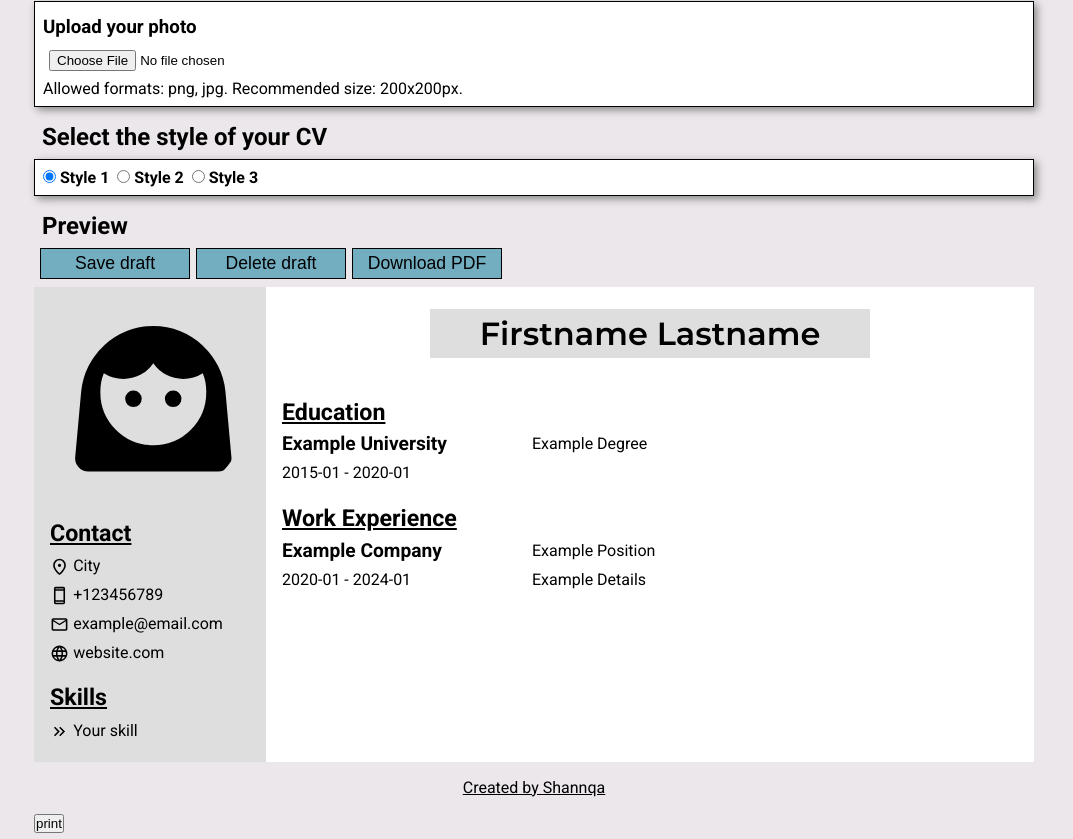
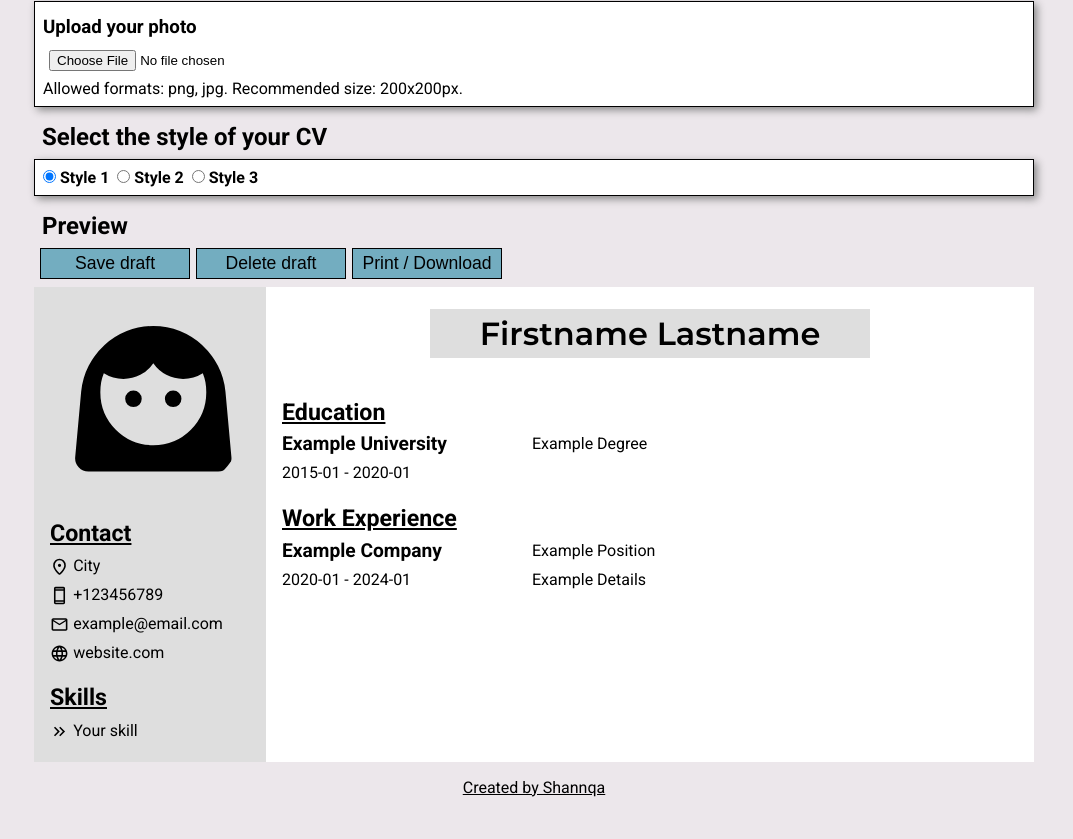
Before and after one commit to Shannqa/cv-app, a React (Vite) app: page / in a window 1280 px wide. Shown: the part 1169-2008 px from the top of the page, without its empty margins (106-1179 px from the left). After the commit the page ends 1982 px from the top, so only its background shows below. Built offline with nearby package versions, Linux system fonts and the light colour scheme.

Commit message:
Add print button

```diff
--- a/src/components/App.jsx
+++ b/src/components/App.jsx
@@ -34,9 +34,8 @@ function App() {
       <Skills data={skillsData} setter={setSkillsData} />
       <UploadImage data={imageData} setter={setImageData} />
       <Customization style={style} setter={setStyle}/>
-      <FinishedCV ref={componentRef} personal={personalData} education={educationData} experience={experienceData} skills={skillsData} style={styleData} image={imageData}/>
+      <FinishedCV ref={componentRef} print={handlePrint} personal={personalData} education={educationData} experience={experienceData} skills={skillsData} style={styleData} image={imageData}/>
       <Footer />
-      <button onClick={handlePrint}>print</button>
     </>
   )
 }
--- a/src/components/FinishedCV.jsx
+++ b/src/components/FinishedCV.jsx
@@ -1,7 +1,7 @@
 import { useState } from "react";
 import React from "react";
 
-export const FinishedCV = React.forwardRef(( { personal, education, experience, skills, style, image }, ref ) => {
+export const FinishedCV = React.forwardRef(( { print, personal, education, experience, skills, style, image }, ref ) => {
 
   const contactInfo = personal.filter((item) => item.label !== "First Name" && item.label !== "Last Name" );
 
@@ -26,7 +26,7 @@ export const FinishedCV = React.forwardRef(( { personal, education, experience,
       <h2>Preview</h2>
       <button onClick={handleSave} className="add-btn">Save draft</button>
       <button onClick={handleDelete} className="add-btn">Delete draft</button>
-      <button className="add-btn">Download PDF</button>
+      <button onClick= {print} className="add-btn">Print / Download</button>
 
       <div id="preview" className={style} ref={ref}>
         <div className="left">
```
